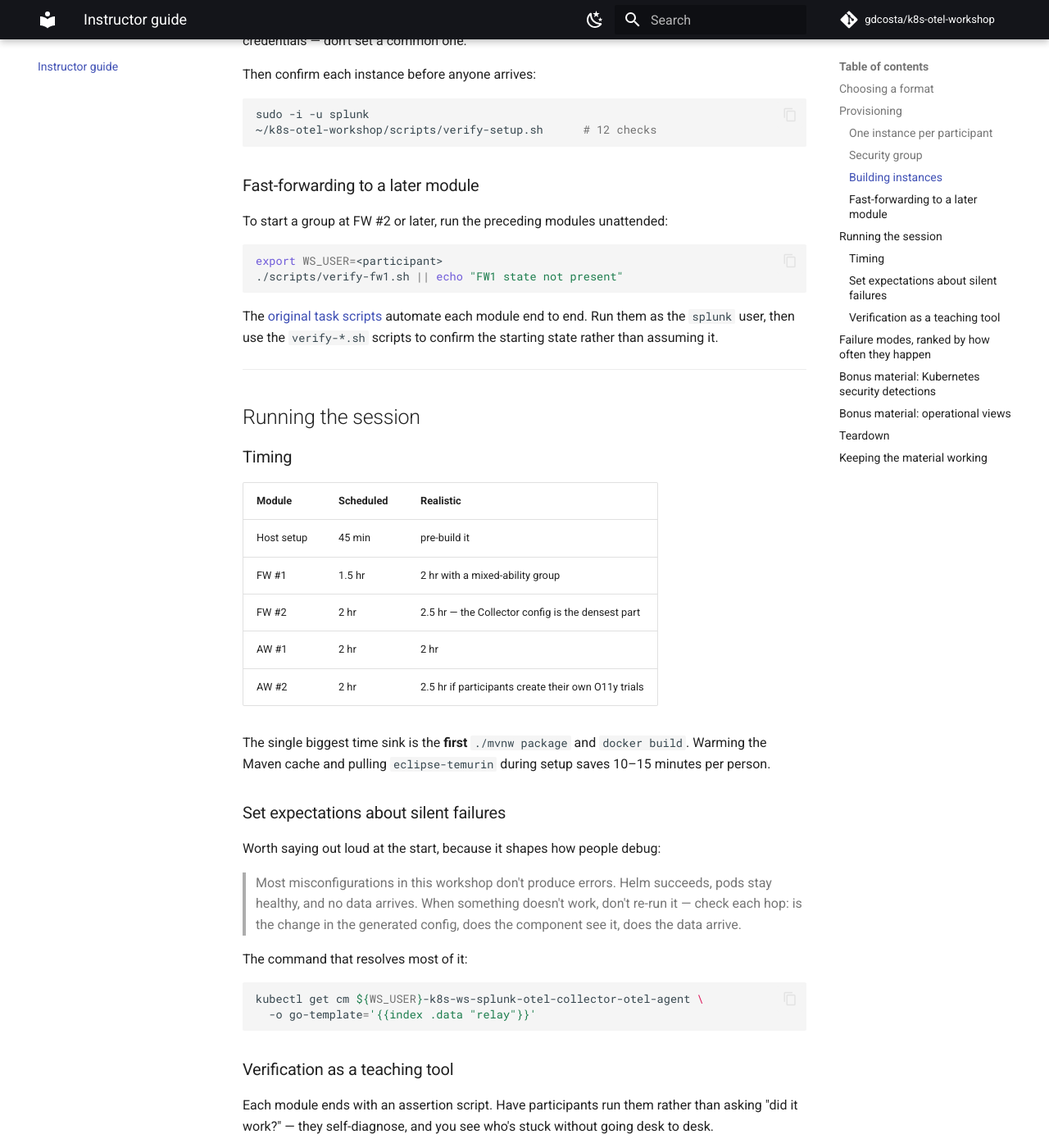
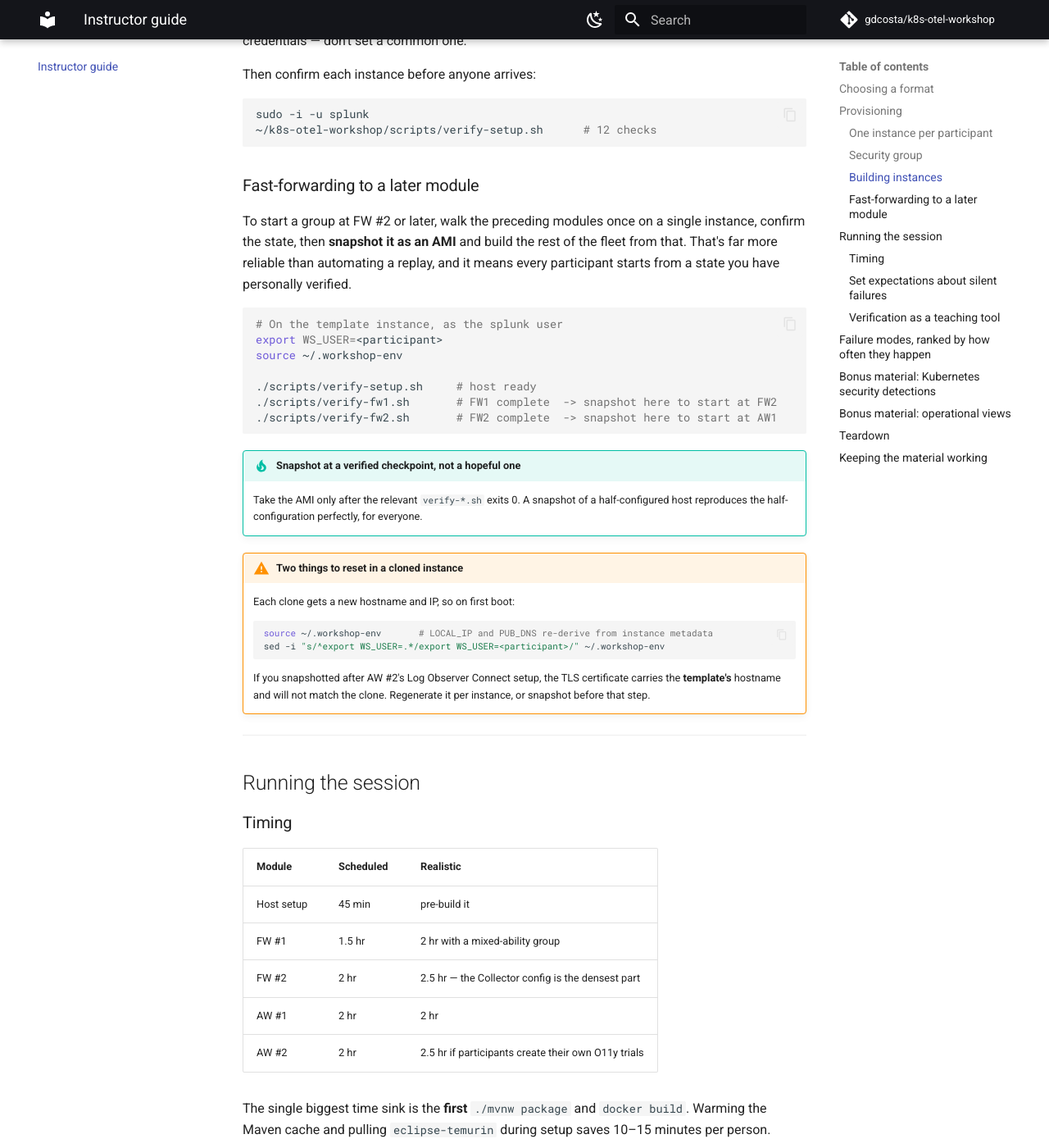
Before and after one commit to gdcosta/k8s-otel-workshop-2026, an MkDocs documentation site: the page built from docs/instructor/index.md, in a window 1280 px wide and 1400 px high, scrolled down 2166 px. Shown: the whole window at 82% size. Built offline with MkDocs 1.6.1 and Material for MkDocs 9.7.7, drawn with Linux system fonts in a browser that asks for light colours; comment, search, counter and statistics services are not loaded; some of the changed text lies outside the part shown.

Commit message:
Replace obsolete script references with an AMI snapshot workflow
The gdcosta/k8s-otel-workshop task scripts predate this rebuild and target the
old AMI layout. Fast-forwarding now walks a template instance to a verified
checkpoint and snapshots it, which is both simpler and self-verifying.

Adds the two things that bite when cloning: WS_USER must be reset per
participant, and a Log Observer Connect certificate carries the template's
hostname.

````diff
--- a/docs/instructor/index.md
+++ b/docs/instructor/index.md
@@ -81,16 +81,36 @@ sudo -i -u splunk
 
 ### Fast-forwarding to a later module
 
-To start a group at FW #2 or later, run the preceding modules unattended:
+To start a group at FW #2 or later, walk the preceding modules once on a single instance,
+confirm the state, then **snapshot it as an AMI** and build the rest of the fleet from that.
+That's far more reliable than automating a replay, and it means every participant starts
+from a state you have personally verified.
 
 ```bash
+# On the template instance, as the splunk user
 export WS_USER=<participant>
-./scripts/verify-fw1.sh || echo "FW1 state not present"
+source ~/.workshop-env
+
+./scripts/verify-setup.sh     # host ready
+./scripts/verify-fw1.sh       # FW1 complete  -> snapshot here to start at FW2
+./scripts/verify-fw2.sh       # FW2 complete  -> snapshot here to start at AW1
 ```
 
-The [original task scripts](https://github.com/gdcosta/k8s-otel-workshop) automate each
-module end to end. Run them as the `splunk` user, then use the `verify-*.sh` scripts to
-confirm the starting state rather than assuming it.
+!!! tip "Snapshot at a verified checkpoint, not a hopeful one"
+    Take the AMI only after the relevant `verify-*.sh` exits 0. A snapshot of a
+    half-configured host reproduces the half-configuration perfectly, for everyone.
+
+!!! warning "Two things to reset in a cloned instance"
+    Each clone gets a new hostname and IP, so on first boot:
+
+    ```bash
+    source ~/.workshop-env       # LOCAL_IP and PUB_DNS re-derive from instance metadata
+    sed -i "s/^export WS_USER=.*/export WS_USER=<participant>/" ~/.workshop-env
+    ```
+
+    If you snapshotted after AW #2's Log Observer Connect setup, the TLS certificate carries
+    the **template's** hostname and will not match the clone. Regenerate it per instance,
+    or snapshot before that step.
 
 ---
 
````
Also changed, not shown: other parts of docs/instructor/index.md (+2 -2 lines).
